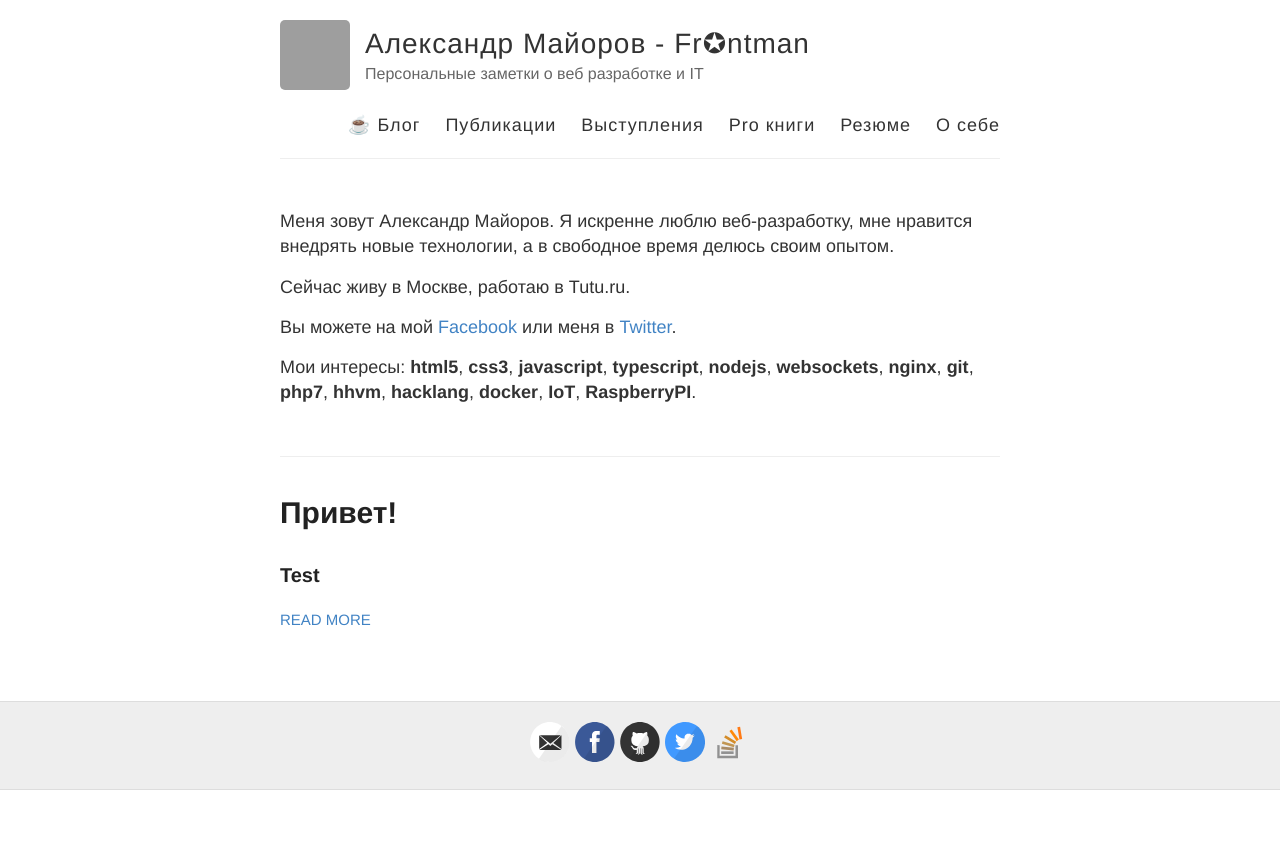
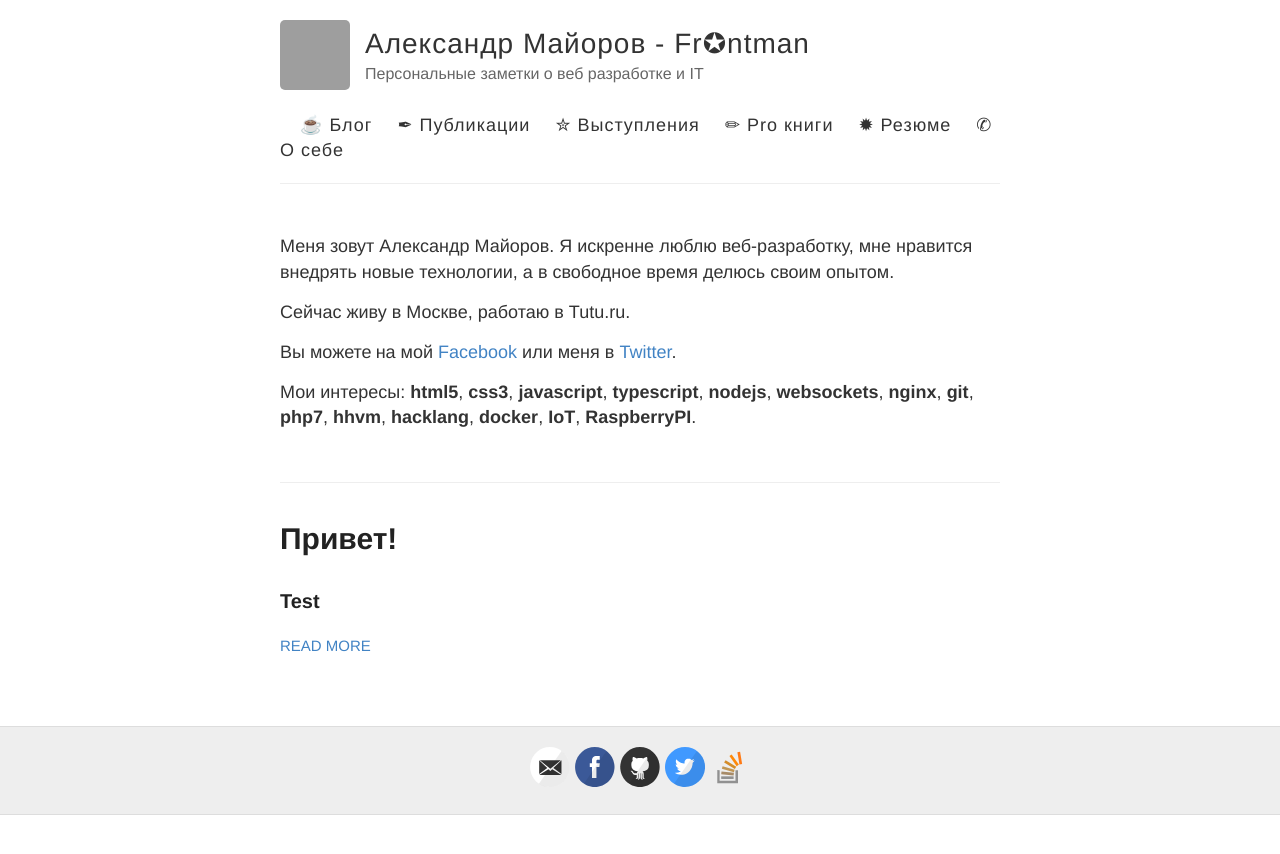
Before and after one commit to frontdevops/alexmayorov.github.io, a Jekyll site: the page built from index.html, in a window 1280 px wide. Shown: the top 854 px of the page. Built offline with Jekyll 4.4.1, drawn with Linux system fonts in a browser that asks for light colours; Markdown is read by kramdown in place of the engine named in the settings; grey boxes are pictures that could not be loaded.

```diff
--- a/_layouts/default.html
+++ b/_layouts/default.html
@@ -37,11 +37,11 @@ fjs.parentNode.insertBefore(js, fjs);
 
           <nav>
             <a href="{{ site.baseurl }}/">☕ Блог</a>
-            <a href="{{ site.baseurl }}/publishes">Публикации</a>
-            <a href="{{ site.baseurl }}/talks">Выступления</a>
-            <a href="{{ site.baseurl }}/books">Pro книги</a>
-            <a href="{{ site.baseurl }}/vc">Резюме</a>
-            <a href="{{ site.baseurl }}/about">О себе</a>
+            <a href="{{ site.baseurl }}/publishes">✒ Публикации</a>
+            <a href="{{ site.baseurl }}/talks">✮ Выступления</a>
+            <a href="{{ site.baseurl }}/books">✏ Pro книги</a>
+            <a href="{{ site.baseurl }}/vc">✹ Резюме</a>
+            <a href="{{ site.baseurl }}/about">✆ О себе</a>
           </nav>
         </header>
       </div>
```
